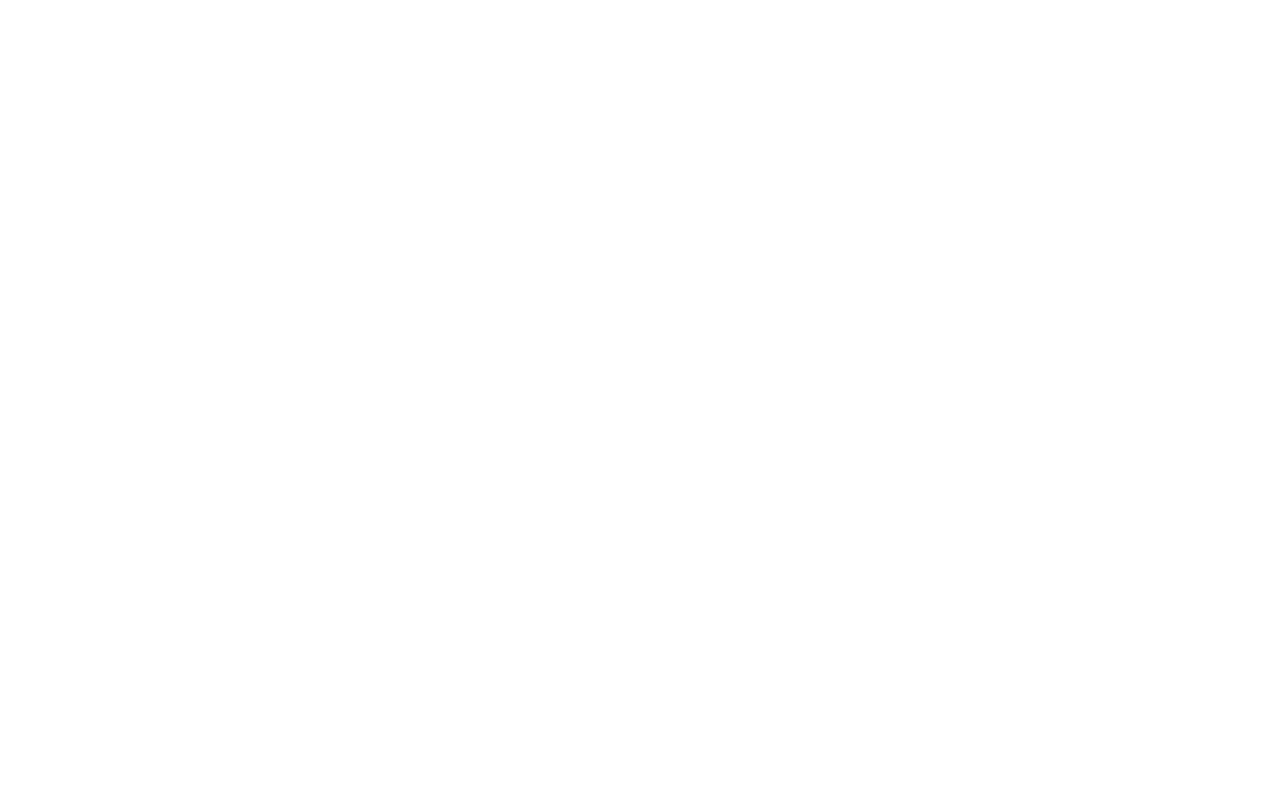
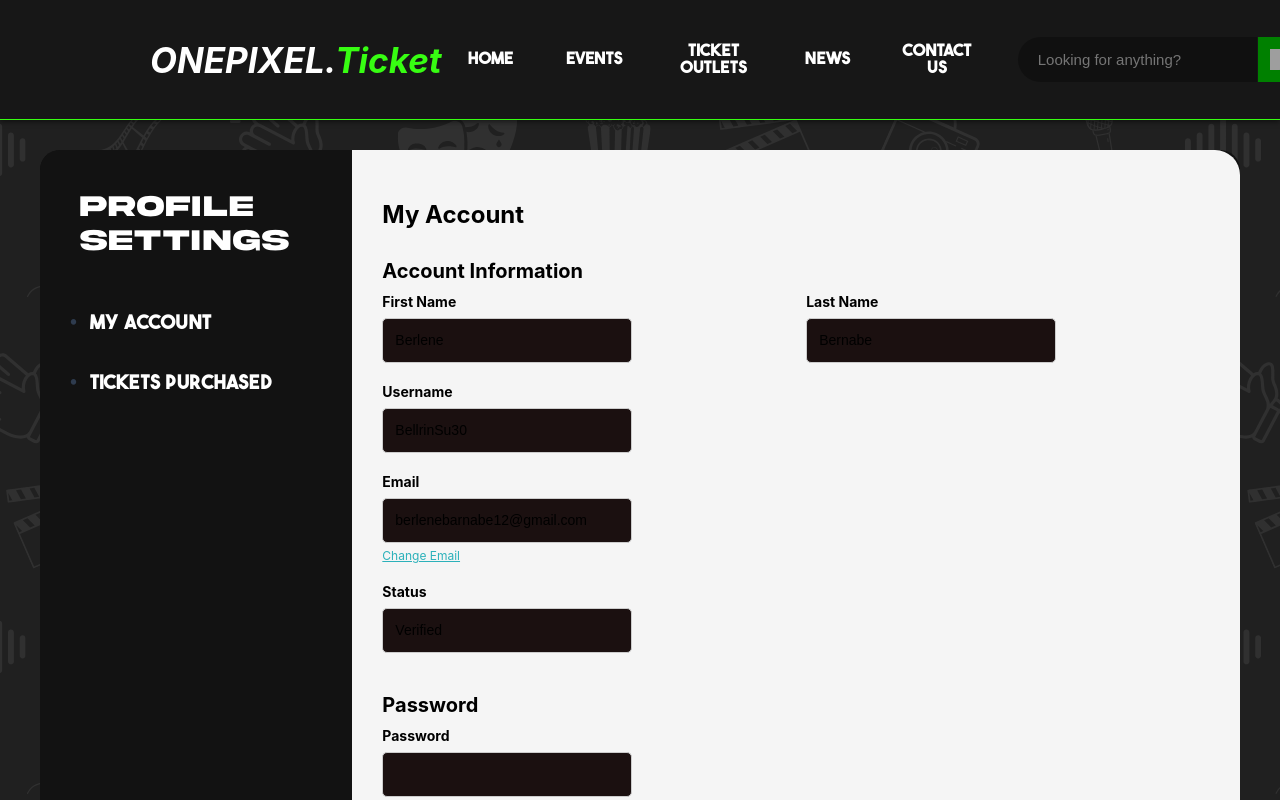
Before and after one commit to richjameslozano/Final-Project, a React (Create React App) app in the folder ticketing-system/: page /user-account in a window 1280 px wide. Before the commit this address had no page. Shown: the top 800 px of the page. Built offline with nearby package versions, Linux system fonts and the light colour scheme; grey boxes are pictures that could not be loaded.

Commit message:
User Profile di pa tapos

```diff
--- a/ticketing-system/src/components/AppController.js
+++ b/ticketing-system/src/components/AppController.js
@@ -13,12 +13,17 @@
 import MovieSeats from '../events/movies/MovieSeats';
 import HomePage from '../home/HomePage';
 import MainEvent from '../events/MainEvent';
+import UserProfile from '../user/UserProfile';
+import UserAccount from '../user/UserAccount';
+
 
 
 const AppController = () => {
     return (
         <BrowserRouter>
         <Routes>
+        <Route path="/user-profile" element={<UserProfile />} />
+            <Route path="/user-account" element={<UserAccount />} />
             <Route path="/events" element={<MainEvent />} />
             <Route path='/signup' element={<SignUp/>}> </Route>
             <Route path="/" element={<HomePage />} />
--- a/ticketing-system/src/css/user/UserAccount.css
+++ b/ticketing-system/src/css/user/UserAccount.css
@@ -1,53 +1,74 @@
-.user-profile {
+body{
+  background-color: #121212;
+}
+.main-container-user-account{
   display: flex;
-  max-width: 1200px;
-  margin: 0 auto;
+  flex-direction: row;
+  padding-bottom: 20px;
+  justify-content: center;
+  height: 100%;
+
+}
+
+.user-profile-container {
+  display: flex;
+  width: 1200px;
+  height: 800px;
   margin-top: 150px;
+  background-color: #121212;
+  border-radius: 20px;
+}
+
+.main-container-signup{
+  display: flex;
+  flex-direction: row;
+  width: 100%;
+  background-color: #121212;
+  justify-content: center;
+  padding-bottom: 20px;
+  border: 2px solid black;
+
 }
 
 .sidebar {
-  width: 250px;
+  width: 400px;
   padding: 20px;
-  background-color: #f8f9fa;
-  border-right: 1px solid #ddd;
+  padding-left: 40px;
+  padding-right: 40px;
+  background-color: #121212;
+  border-radius: 20px 0px 0px 20px;
 }
 
 .sidebar ul {
   list-style-type: none;
-  padding: 0;
+  margin-top: 50px;
 }
 
 .sidebar ul li {
-  margin-bottom: 10px;
+  color: white;
+  font-family: theBold;
+  margin-bottom: 20px;
+  font-size: 20px;
+  padding-left: 10px;
+  height: 40px;
+  border-radius: 10px;
+  align-items: center;
+  transition: all 0.2s ease-in-out;
 }
 
-.sidebar ul li button {
-  width: 100%;
-  padding: 10px 15px;
-  font-size: 16px;
-  background-color: transparent;
-  border: none;
-  text-align: left;
+.sidebar ul li:hover{
+  background-color: #f5f5f5;
+  border-radius: 10px;
+  color: black;
   cursor: pointer;
-  font-weight: normal;
-  transition: background-color 0.3s ease;
-}
-
-.sidebar ul li button:hover {
-  background-color: #eef2f7;
-}
-
-.sidebar ul li button.active {
-  font-weight: bold;
-  border-left: 3px solid #2cb1ba;
-  background-color: #eef2f7;
-  padding-left: 12px;
 }
 
 .profile-details {
-  flex-grow: 1;
+  width: 100%;
   padding: 30px;
-  background-color: #fff;
+  background-color: rgb(245, 245, 245);
+  border-radius: 0px 25px 25px 0px;
+  box-shadow: rgba(0,0,0,0.5);
 }
 
 .profile-details h2 {
@@ -120,3 +141,9 @@
 .save-btn:hover {
   background-color: #239ca7;
 }
+
+.profile-title{
+  color: white;
+  font-family: Akira;
+  font-size: 30px ;
+}
--- a/ticketing-system/src/user/UserAccount.js
+++ b/ticketing-system/src/user/UserAccount.js
@@ -2,6 +2,8 @@
 import React, { useState } from 'react';
 import { useNavigate } from 'react-router-dom';
 import '../css/user/UserAccount.css';
+import { Layout } from 'antd';
+import Footer from '../components/Footer';
 
 const UserAccount = () => {
     const [password, setPassword] = useState('');
@@ -44,30 +46,18 @@
     };
 
   return (
-    <div className="user-profile">
-        <Header />
+    <Layout className='main-container-user-account' style={{backgroundImage: 'url(/images/HomeImages/footer-bg.png)', backgroundColor: '#202020'}}>
+          <Header />
+
+          <div className="user-profile-container">
         <div className="sidebar">
-        <ul>
-            <li>
-                <button
-                className={activeTab === 'My Profile' ? 'active' : ''}
-                onClick={goToProfile}
-                >
-                My Profile
-                </button>
-            </li>
+          <h1 className='profile-title'>Profile Settings</h1>
+          <ul className='sidebar-button-list'>
+            <li style={{listStyleType: 'none'}}>My Account</li>
+            <li style={{listStyleType: 'none'}}>Tickets Purchased</li>
+          </ul>
 
-            <li>
-                <button
-                className={activeTab === 'My Tickets' ? 'active' : ''}
-                onClick={goToTickets}
-                >
-                My Tickets
-                </button>
-            </li>
-
-        </ul>
-      </div>
+        </div>
 
       <div className="profile-details">
         <h2>My Account</h2>
@@ -145,6 +135,9 @@
         </div>
       </div>
     </div>
+
+    </Layout>
+
   );
 };
 
```
Also changed, not shown: ticketing-system/src/user/UserProfile.js (line endings or trailing spaces).
